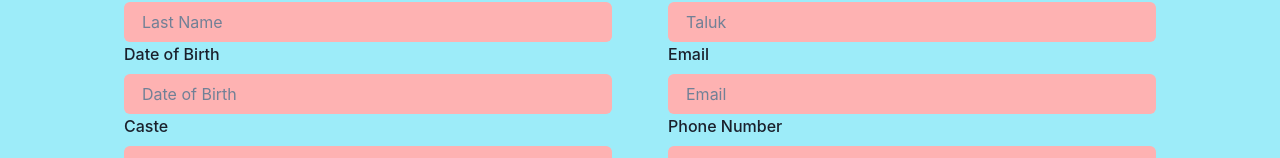
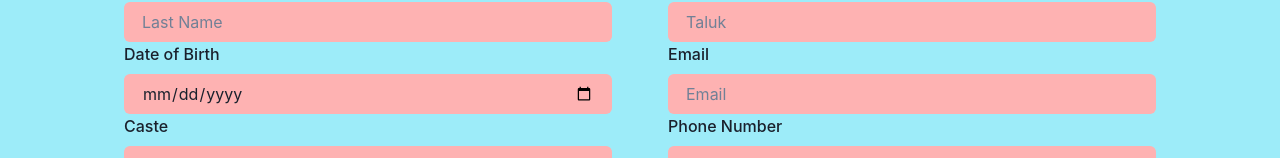
Before and after one commit to hacksh4w/test, a React (Vite) app: page / in a window 1280 px wide. Shown: the part 230-388 px from the top of the page. Built offline with nearby package versions, Linux system fonts and the light colour scheme.

Commit message:
added date format

```diff
--- a/src/TryForm.tsx
+++ b/src/TryForm.tsx
@@ -150,6 +150,7 @@ export const TryForm = () => {
                 register={register}
                 name="dob"
                 errors={errors.dob}
+                type='date'
                 //{...register('dob')}
               />
               <CInput
```
